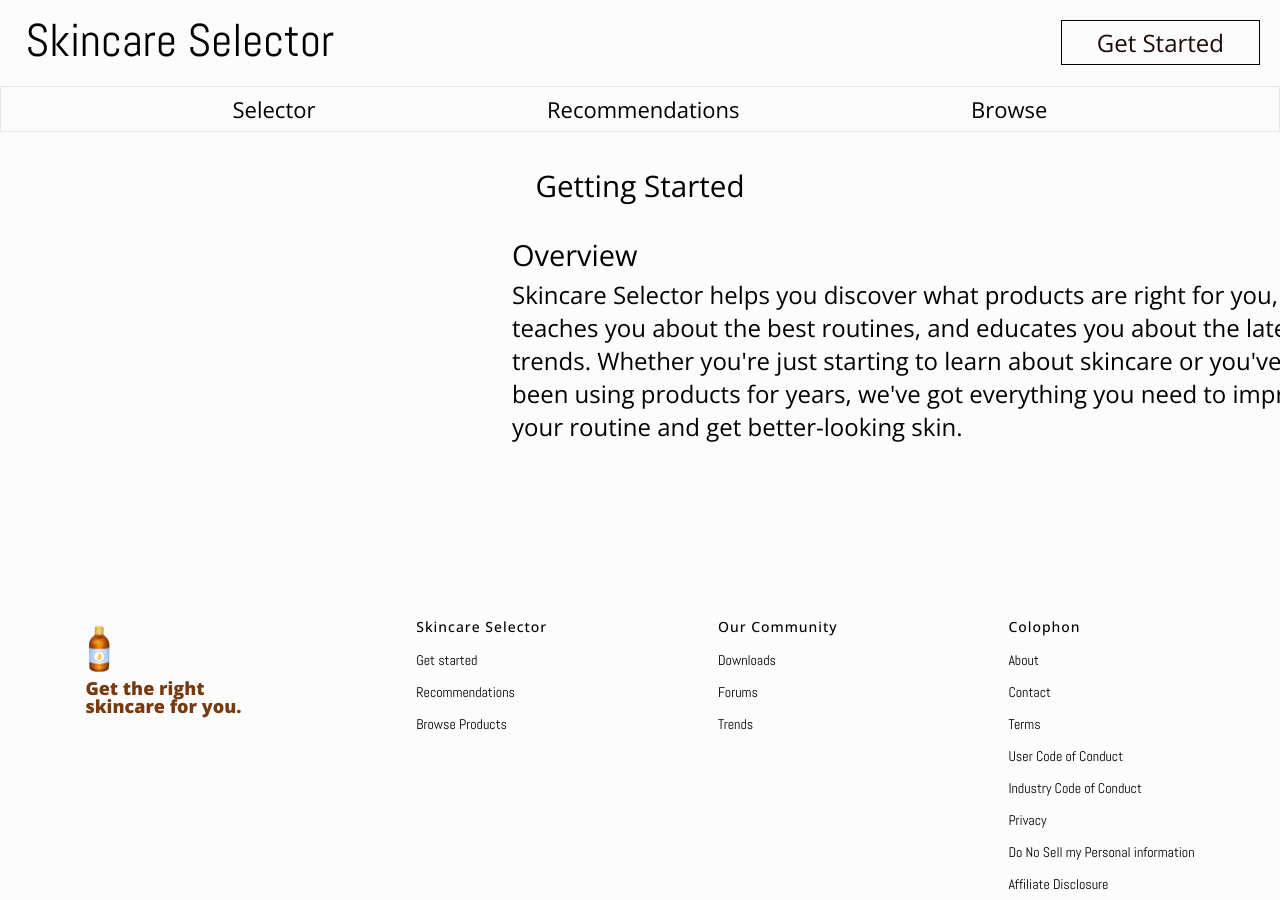
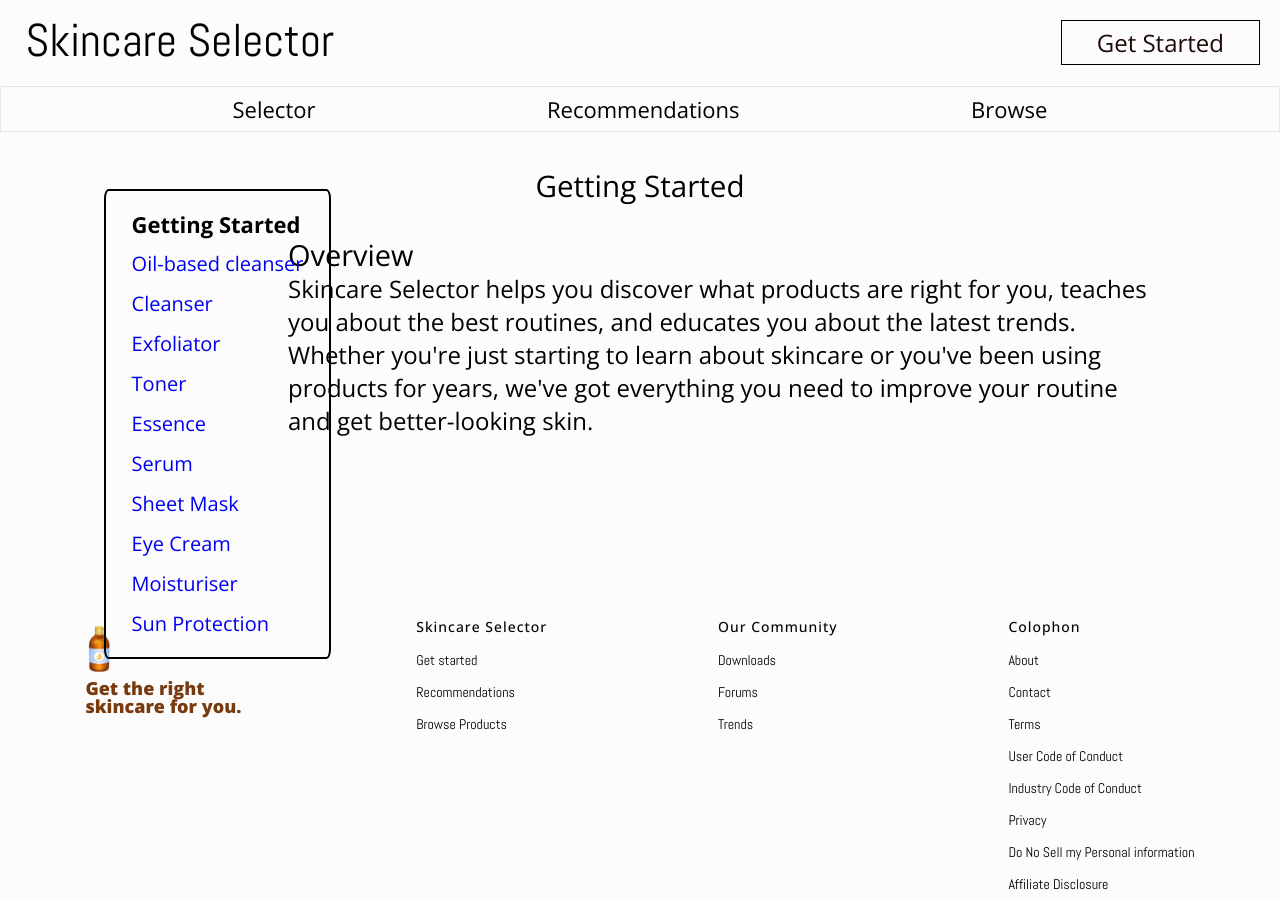
Before and after one commit to ibConnor/SkincareSelector, a Jekyll site: the page built from get-started.html, in a window 1280 px wide. Built offline with Jekyll 4.4.1, drawn with Linux system fonts in a browser that asks for light colours.

Commit message:
css styling for nav

```diff
--- /dev/null
+++ b/_data/nav.csv
@@ -0,0 +1,11 @@
+navName,navLink,navImage,hex
+Oil-based cleanser,oil-based-cleanser,https://source.unsplash.com/random,#7abc5b
+Cleanser,cleanser,https://source.unsplash.com/random,#3cad2a
+Exfoliator,exfoliator,https://source.unsplash.com/random,#494a4c
+Toner,toner,https://source.unsplash.com/random,#62aec5
+Essence,essence,https://source.unsplash.com/random,#d8cae3
+Serum,serum,https://source.unsplash.com/random,#01a4b3
+Sheet Mask,sheet-mask,https://source.unsplash.com/random,#dd5942
+Eye Cream,eye-cream,https://source.unsplash.com/random,#0069bc
+Moisturiser,moisturiser,https://source.unsplash.com/random,#0d7fc5
+Sun Protection,sun-protection,https://source.unsplash.com/random,#FDB813
--- a/_layouts/getting-started.html
+++ b/_layouts/getting-started.html
@@ -10,8 +10,22 @@
 <div class="main">
     <h2>Getting Started</h2>
     <h3>Overview</h3>
+</div>
+    <ul id="sidenav">
+    <li class="title">Getting Started</li>
+    {% for member in site.data.nav %}
+        <li>
+            <a href="https://github.com/{{
+                member.navName }}">
+                {{ member.navName}}
+            </a>
+        </li>
+    {% endfor %}
+    </ul>
     <p class="info">Skincare Selector helps you discover what products are right for you, teaches you about the best  routines, and educates you about the latest trends. Whether you're just starting to learn about skincare or you've been using products for years, we've got everything you need to improve your routine and get better-looking skin.</p>
-</div>
+
+
+
     {% include footer.html %}
 </body>
 
--- a/css/main.css
+++ b/css/main.css
@@ -5,8 +5,48 @@ html {
   font-family: 'Open Sans', sans-serif;
 }
 
+.title{
+  font-family: 'Open Sans';
+  font-style: normal;
+  font-weight: 700;
+  font-size: 22px;
+  line-height: 40px;
+  display: flex;
+  align-items: center;
+}
+
+h3 {
+  padding-left: 22.5%;
+  font-family: 'Open Sans';
+  font-style: normal;
+  font-weight: 400;
+  font-size: 1.81em;
+  line-height: 1.125em;
+  align-items: center;
+  text-align: left;
+  color: #000000;
+}
+
+#sidenav{
+  margin-left: 5%;
+  padding: 1% 2% 1% 2%;
+  border-style: solid;
+  border-width: 2px;
+  border-color: #000;
+  border-radius: 2%;
+  position: absolute;
+  top: 21%;
+  left: 40px;
+  font-family: 'Open Sans';
+  font-style: normal;
+  font-weight: 400;
+  font-size: 20px;
+  line-height: 40px;
+}
+
 .info{
-  width: 825px;
+  padding-right: 10%;
+  padding-left: 22.5%;
   height: 166px;
   font-family: 'Open Sans';
   font-style: normal;
@@ -15,7 +55,6 @@ html {
   line-height: 33px;
   text-align: left;
   color: #000000;
-  padding-left: 40%;
 }
 
 .skin101
@@ -133,19 +172,6 @@ h2 {
     padding: 1.25em;
 }
 
-h3 {
-  font-family: 'Open Sans';
-  font-style: normal;
-  font-weight: 400;
-  font-size: 1.81em;
-  line-height: 1.125em;
-  display: block;
-  align-items: center;
-  text-align: left;
-  color: #000000;
-  padding: 0 0 0.5% 40%;
-}
-
 .middleCTA {
   background: #FCFCFC;
   border: 1px solid #000000;
```
